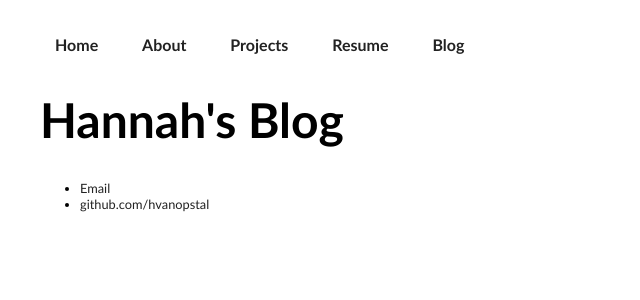
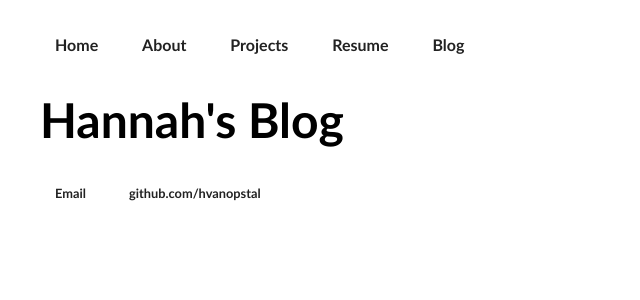
Before and after one commit to hvanopstal/hvanopstal.github.io, a Jekyll site: the page built from blog/index.html, in a window 1280 px wide. Shown: the top 300 px of the page, without its empty margins (0-640 px from the left). Built offline with Jekyll 4.4.1, drawn with Linux system fonts in a browser that asks for light colours.

Commit message:
Update main.css
Changed "foot" to "footer"

```diff
--- a/css/main.css
+++ b/css/main.css
@@ -6,13 +6,13 @@ body {
   width: 100%
   background-color:#DBDADA;
 }
-nav ul, foot ul {
+nav ul, footer ul {
   font-family: "Calibri", Arial;
   padding: 5px 15px;
   list-style: none;
   font-weight: bold;
 }
-nav ul li, foot ul li {
+nav ul li, footer ul li {
   display: inline;
   margin-right: 40px;
   text-align: center;
@@ -51,7 +51,6 @@ footer {
   display: inline;
   list-style: none;
 }
-
 ul.posts {
   margin: 20px auto 40px;
   font-size: 1.5em;
```
